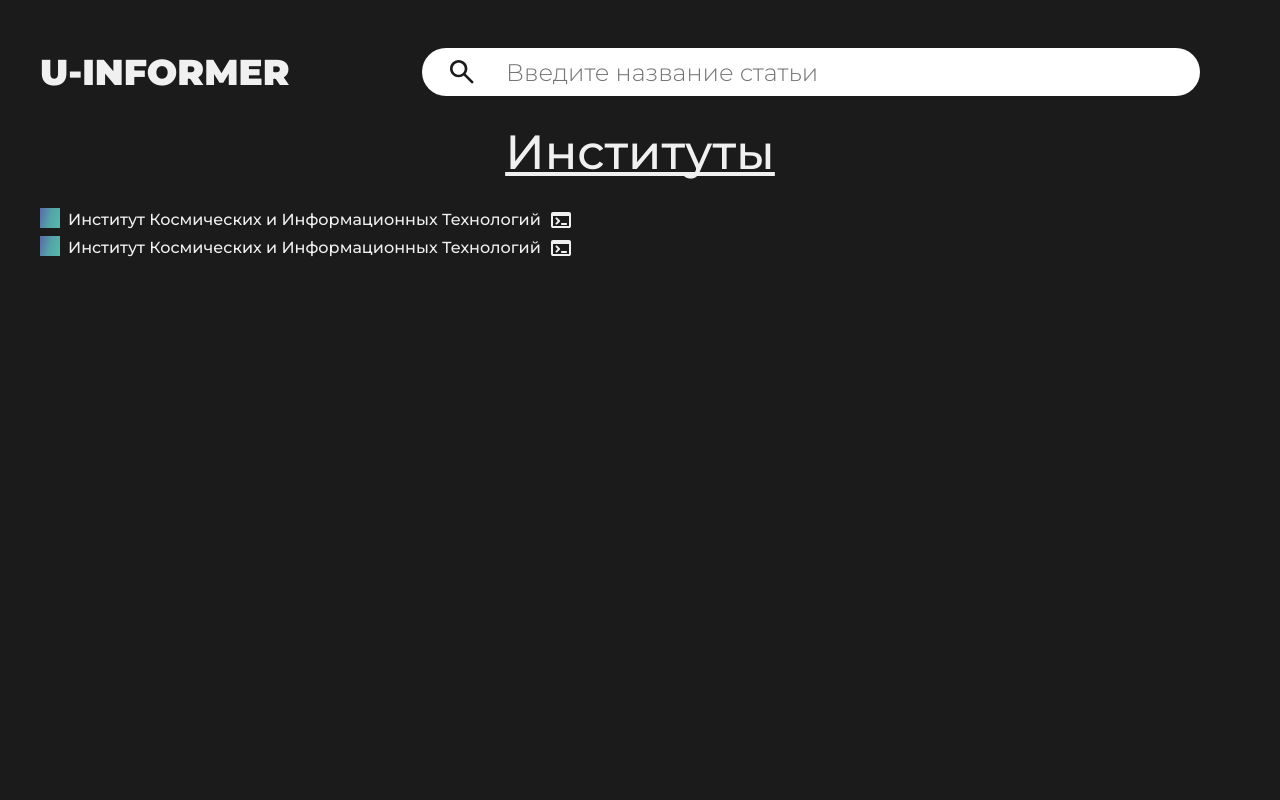
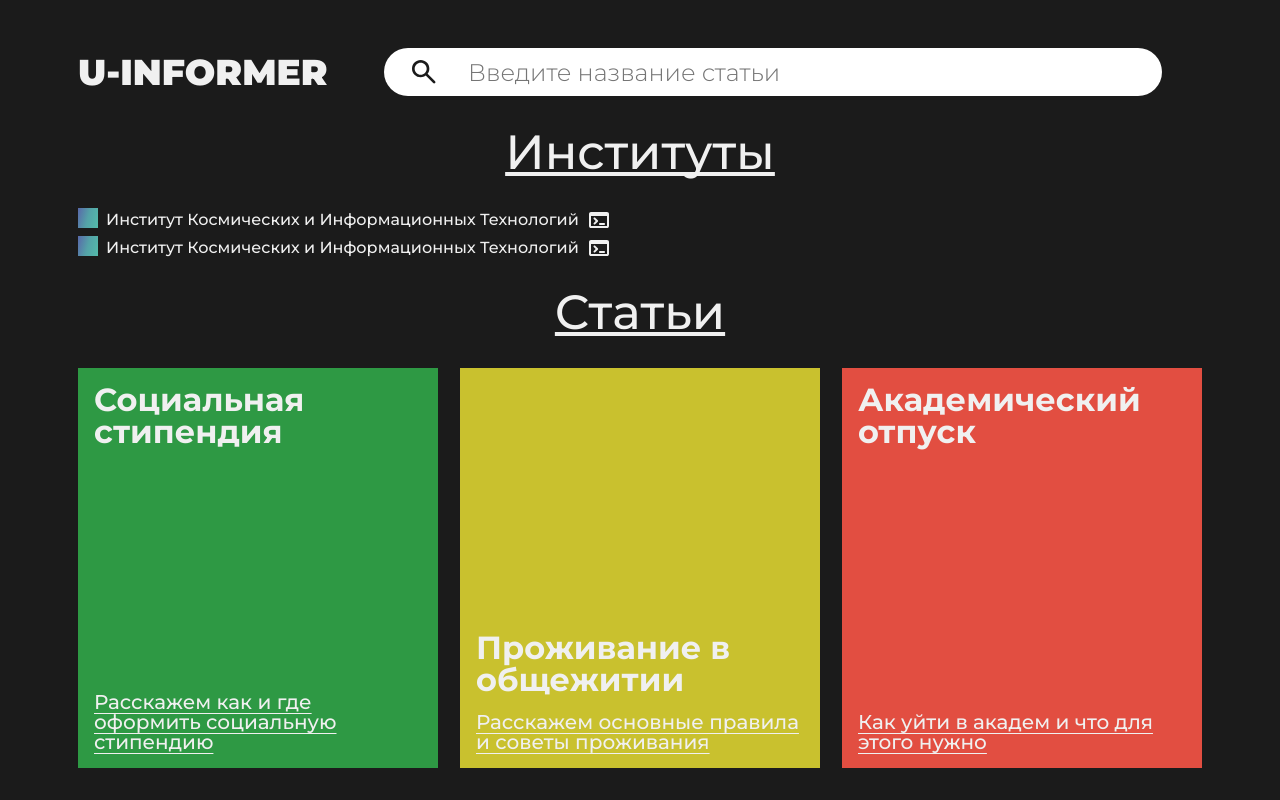
Before and after one commit to SfuProject/platform, a website built with Vite: page index.html in a window 1280 px wide. Built offline with nearby package versions, Linux system fonts and the light colour scheme.

Commit message:
started layout of article cards

```diff
--- a/index.html
+++ b/index.html
@@ -1,11 +1,13 @@
 <!-- Coding by Dmitry Stupin -->
 <!doctype html>
 <html lang="ru">
+
 <head>
   <meta charset="UTF-8" />
   <meta name="viewport" content="width=device-width, initial-scale=1.0" />
   <title>U-INFORMER</title>
 </head>
+
 <body id="body">
   <header class="header page-header">
     <div class="container page-header__container">
@@ -35,7 +37,35 @@
         </div>
       </div>
     </section>
+    <section class="articles">
+      <div class="container articles__container">
+        <div class="articles__inner">
+          <h2 class="articles__title">Статьи</h2>
+          <ul class="articles__list">
+            <li class="articles__item">
+              <a href="#" class="articles__card articles-card articles-card--cash">
+                <h3 class="articles-card__title">Социальная стипендия</h3>
+                <p class="articles-card__description">Расскажем как и где оформить социальную стипендию</p>
+              </a>
+            </li>
+            <li class="articles__item">
+              <a href="#" class="articles__card articles-card articles-card--habitation articles-card--with-background-image">
+                <h3 class="articles-card__title">Проживание в общежитии</h3>
+                <p class="articles-card__description">Расскажем основные правила и советы проживания</p>
+              </a>
+            </li>
+            <li class="articles__item">
+              <a href="#" class="articles__card articles-card articles-card--documents">
+                <h3 class="articles-card__title">Академический отпуск</h3>
+                <p class="articles-card__description">Как уйти в академ и что для этого нужно</p>
+              </a>
+            </li>
+          </ul>
+        </div>
+      </div>
+    </section>
   </main>
   <script type="module" src="./src/js/main.js"></script>
 </body>
+
 </html>
--- /dev/null
+++ b/src/scss/components/articles.scss
@@ -0,0 +1,71 @@
+.articles {}
+
+.articles__inner {
+  padding: 0 48px;
+}
+
+.articles__title {
+  margin-bottom: 32px;
+  text-align: center;
+  font-weight: $font-weight-medium;
+  font-size: 48px;
+  line-height: $main-line-height;
+  text-decoration: underline;
+  text-decoration-skip-ink: none;
+}
+
+.articles__list {
+  display: grid;
+  grid-template-columns: repeat(3, 360px);
+  gap: 22px;
+}
+
+@mixin base-article-card($modifier: '') {
+  width: 360px;
+  padding: 16px;
+  display: flex;
+  flex-direction: column;
+  justify-content: space-between;
+  min-height: 400px;
+  &#{&}--cash {
+    background-color: $article-card-background-color-cash;
+  }
+  &#{&}--habitation {
+    background-color: $article-card-background-color-habitation;
+  }
+  &#{&}--documents {
+    background-color: $article-card-background-color-documents;
+  }
+  &#{&}--with-background-image {
+    justify-content: end;
+    gap: 16px;
+  }
+}
+
+.articles-card{
+  @include base-article-card();
+}
+.articles-card--cash{
+  @include base-article-card(cash);
+}
+.articles-card--habitation{
+  @include base-article-card(habitation);
+}
+.articles-card--documents{
+  @include base-article-card(documents);
+}
+.articles-card--with-background-image{
+  @include base-article-card(with-background-image)
+}
+
+.articles-card__title {
+  font-size: 32px;
+  font-weight: $font-weight-bold;
+}
+.articles-card__description{
+  font-weight: $font-weight-medium;
+  font-size: 20px;
+  line-height: $main-line-height;
+  text-decoration: underline 5%;
+  text-underline-offset: 12.5%;
+}
--- a/src/scss/components/header.scss
+++ b/src/scss/components/header.scss
@@ -4,6 +4,7 @@
 }
 
 .page-header__inner {
+  padding: 0 48px;
   display: flex;
   align-items: center;
   justify-content: space-between;
--- a/src/scss/components/institute.scss
+++ b/src/scss/components/institute.scss
@@ -3,6 +3,7 @@
 }
 
 .institute__inner {
+  padding: 0 48px;
   display: flex;
   flex-direction: column;
   gap: 32px;
--- a/src/scss/page.scss
+++ b/src/scss/page.scss
@@ -7,8 +7,7 @@ body {
 }
 
 .container {
-  max-width: 1240px;
-  padding: 0 20px;
+  max-width: 1220px;
   margin: 0 auto;
   height: 100%;
 }
@@ -16,3 +15,5 @@ body {
 .page-header__container {}
 
 .institute__container {}
+
+.articles__container {}
--- a/src/scss/style.scss
+++ b/src/scss/style.scss
@@ -5,3 +5,4 @@
 @import 'page.scss';
 @import 'components/header.scss';
 @import 'components/institute.scss';
+@import 'components/articles.scss';
--- a/src/scss/variables.scss
+++ b/src/scss/variables.scss
@@ -4,6 +4,10 @@ $background-color-white-theme: #F0F0F0;
 $text-color-white: #F0F0F0;
 
 $color-IKIT: linear-gradient(105deg, #5968a9 0%, #54a3a8 50%, #54bbaa 100%);
+
+$article-card-background-color-cash: #2E9944;
+$article-card-background-color-habitation: #C9C12E;
+$article-card-background-color-documents: #E24E41;
 
 $font-primary: "Montserrat", Arial, sans-serif;
 $font-weight-thin: 100;
```
Lines whose indentation alone changed are shown as unchanged.
